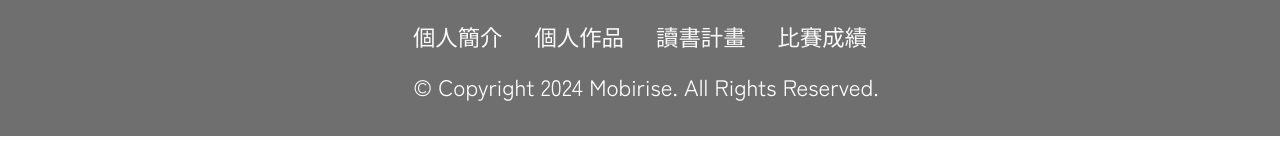
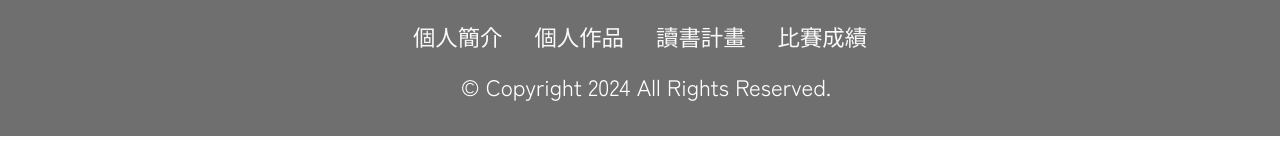
Before and after one commit to benson1014/my_site, a plain HTML site: page index.html in a window 1280 px wide. Shown: the part 3589-3731 px from the top of the page. Drawn offline with Linux system fonts and the light colour scheme; a web font is replaced by a local one.

Commit message:
Update index.html

```diff
--- a/index.html
+++ b/index.html
@@ -292,7 +292,7 @@
             </div>
             <div class="row row-copirayt">
                 <p class="mbr-text mb-0 mbr-fonts-style mbr-white align-center display-7">
-                    © Copyright 2024 Mobirise. All Rights Reserved.
+                    © Copyright 2024 All Rights Reserved.
                 </p>
             </div>
         </div>
```
